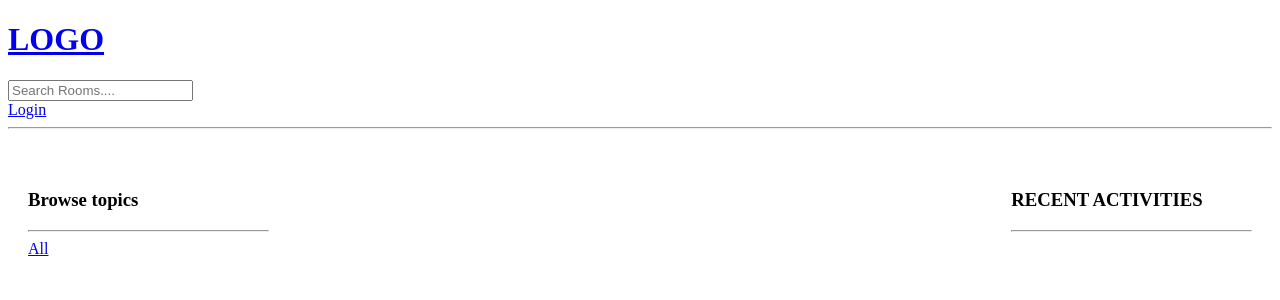
After one commit to mahfuj80/studybud-django, a Django app: template base/templates/base/profile.html in a window 1280 px wide. The commit adds this page. Shown: the top 300 px of the page. Run offline with Django 5.2, Linux system fonts and the light colour scheme; the template is opened without the code that fills it, so the values that code supplies are empty.

Commit message:
User Profile Created

```diff
--- a/base/templates/base/activity_component.html
+++ b/base/templates/base/activity_component.html
@@ -2,7 +2,7 @@
   <h3>RECENT ACTIVITIES</h3>
   <hr />
   {% for message in room_messages %}
-  <p>@{{ message.user }} {{message.created|timesince}} ago</p>
+  <p><a href="{% url "user-profile" message.user.id %}">@{{ message.user }} {{message.created|timesince}}</a> ago</p>
   <small>replied to "{{message.room}}"</small>
   <h3>{{message}}</h3>
   {% if request.user == message.user%}
--- a/base/templates/base/feed_component.html
+++ b/base/templates/base/feed_component.html
@@ -5,13 +5,10 @@
     <a href="{% url 'update-room' room.id %}">Edit</a>
     <a href="{% url 'delete-room' room.id %}">Delete</a>
     {% endif %}
-          <span>@{{room.host.username}}</sapn>
-          <h5>
-            {{room.id}}-- <a href="{% url 'room' room.id %}">{{room.name}}</a>
-          </h5>
+    <a href="{% url "user-profile" room.host.id %}">@{{room.host.username}}</a>
+    <h5>{{room.id}}-- <a href="{% url 'room' room.id %}">{{room.name}}</a></h5>
     <small>{{room.topic.name}}</small>
-          <hr/>
-
+    <hr />
   </div>
   {% endfor %}
 </div>
--- /dev/null
+++ b/base/templates/base/profile.html
@@ -0,0 +1,19 @@
+{% extends "main.html" %} {% block content %}
+
+<style type="text/css">
+  /* Add your CSS styles here */
+  .profile-container {
+    display: grid;
+    grid-template-columns: 1fr 3fr 1fr;
+    grid-gap: 10px;
+    padding: 20px;
+  }
+</style>
+
+<h1>{{user.username}}</h1>
+<div class="profile-container">
+  <div>{% include "base/topics_component.html" %}</div>
+  <div>{% include "base/feed_component.html" %}</div>
+  <div>{% include "base/activity_component.html" %}</div>
+</div>
+{% endblock content %}
--- a/base/urls.py
+++ b/base/urls.py
@@ -7,6 +7,7 @@ urlpatterns = [
     path('register', views.registerPage, name="register"),
     path('logout', views.logoutUser, name="logout"),
     path('room/<str:pk>/', views.room, name="room"),
+    path('profile/<str:pk>/', views.userProfile, name="user-profile"),
     path('create-room/', views.createRoom, name="create-room"),
     path('update-room/<str:pk>', views.updateRoom, name="update-room"),
     path('delete-room/<str:pk>', views.deleteRoom, name="delete-room"),
```
Also changed, not shown: base/views.py (+9 -0 lines). Lines whose indentation alone changed are shown as unchanged.
